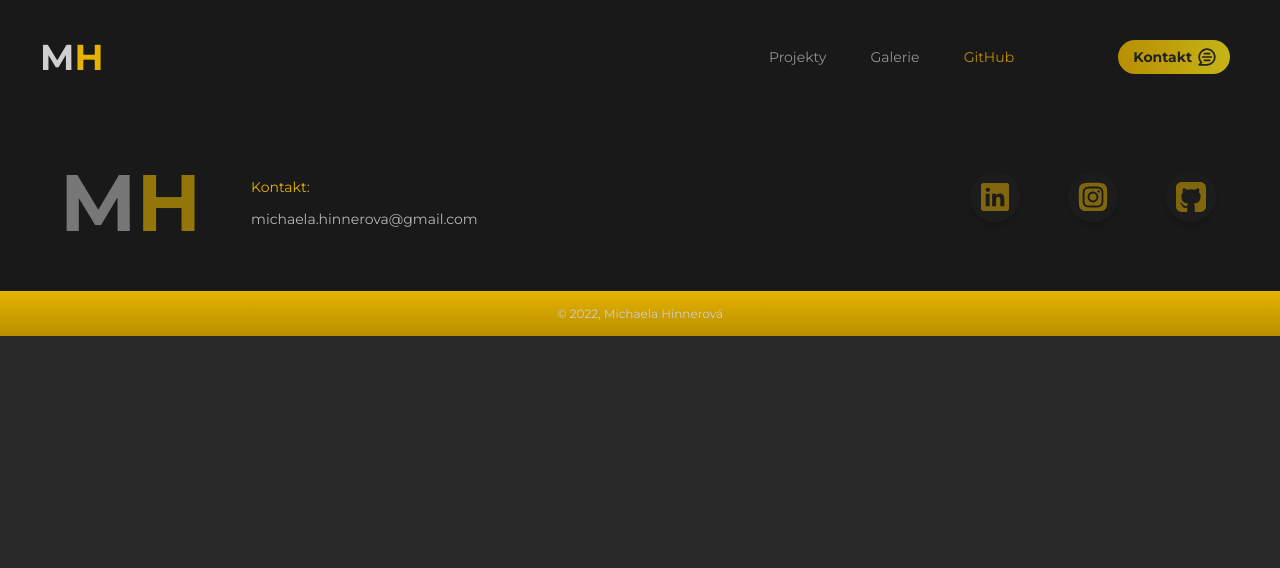
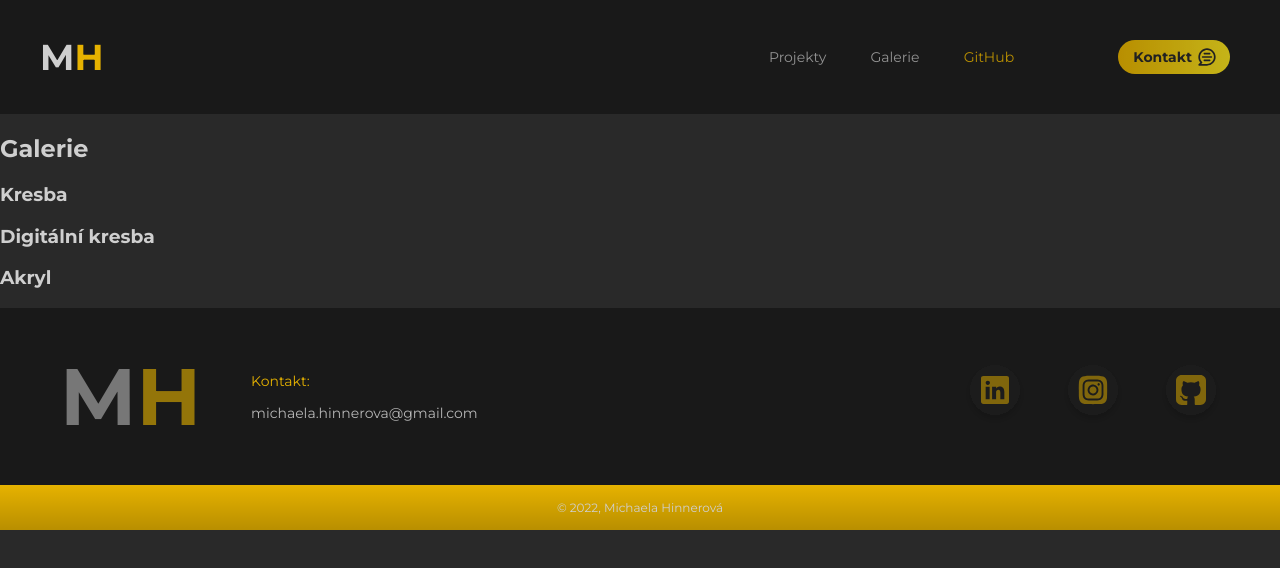
Before and after one commit to MijaHinn/portfolio, an Eleventy site: page gallery.html in a window 1280 px wide. Built offline with nearby package versions, Linux system fonts and the light colour scheme; Eleventy itself is replaced by a stand-in of ours; files that its build step writes are made by us from their sources.

Commit message:
Úpravy kódu

```diff
--- a/gallery.html
+++ b/gallery.html
@@ -2,3 +2,13 @@
 layout: layouts/template.njk
 title: Galerie
 ---
+
+<div class="gallery-container">
+    <div class="gallery">
+        <h2 class="gallery__title">Galerie</h2>
+
+        <h3>Kresba</h3>
+        <h3>Digitální kresba</h3>
+        <h3>Akryl</h3>
+    </div>
+</div>
--- /dev/null
+++ b/scss/_gallery.scss
@@ -0,0 +1,2 @@
+@use "root";
+@use "colors";
--- a/scss/style.scss
+++ b/scss/style.scss
@@ -7,3 +7,4 @@
 @use "footer";
 @use "contact";
 @use "projects";
+@use "gallery";
```
